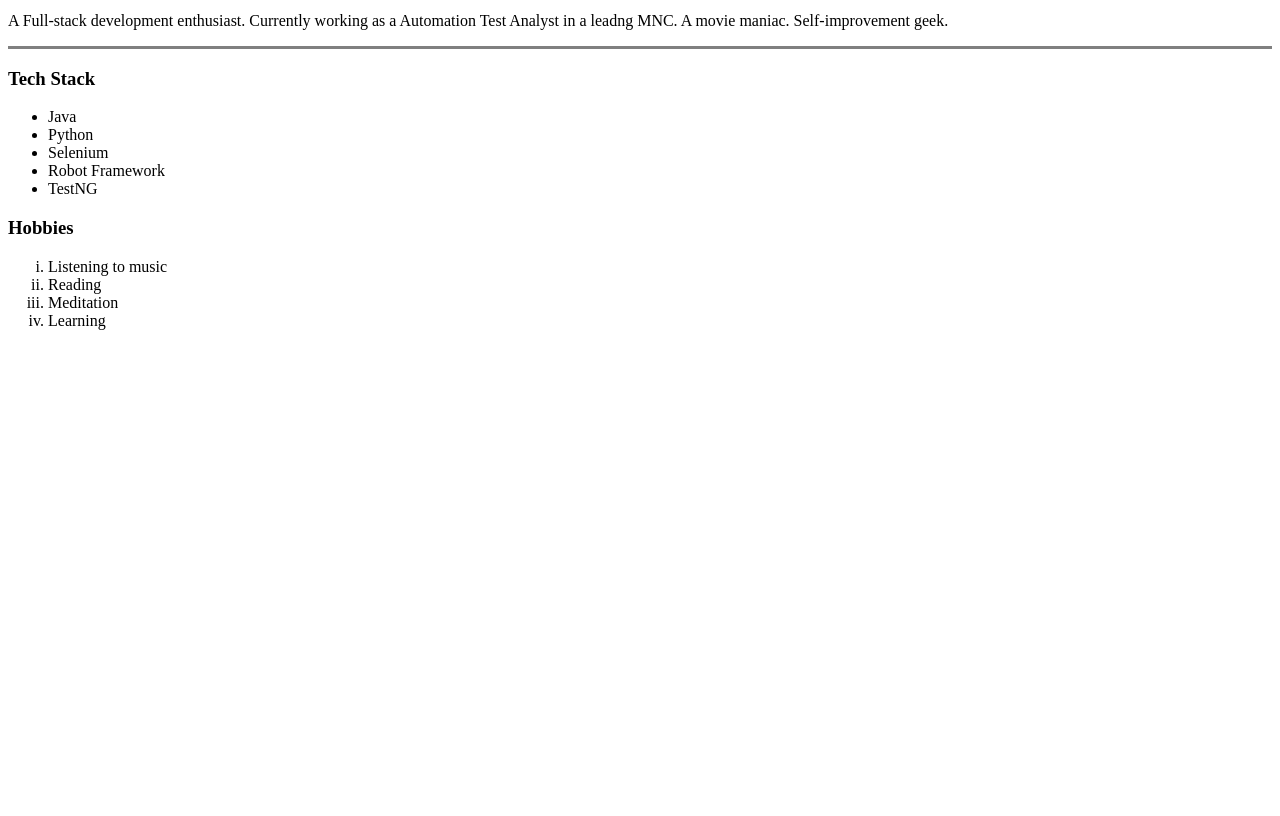
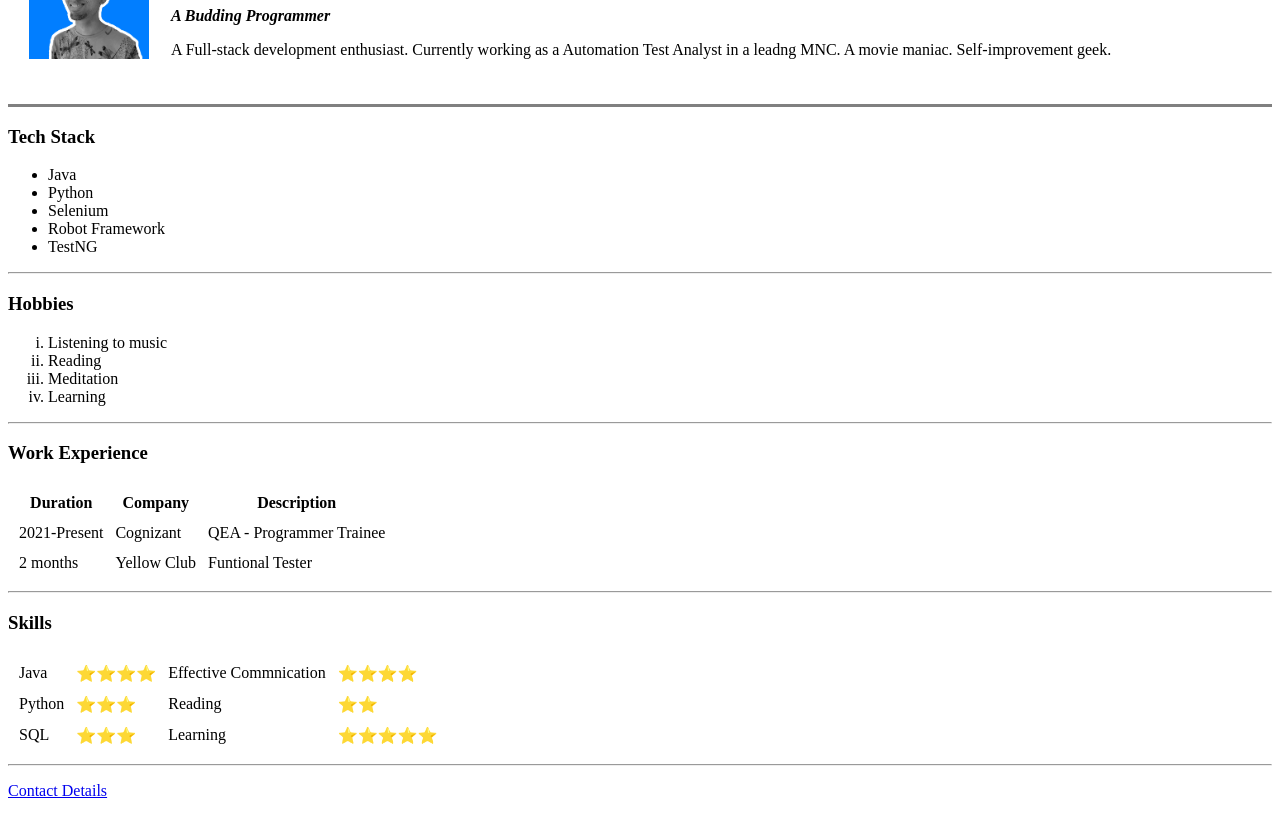
Before and after one commit to coolas-shaun/Personal-Website, a plain HTML site: page index.html in a window 1280 px wide. Shown: the part 102-918 px from the top of the page. Before the commit the page ends 800 px from the top, so only its background shows below. Drawn offline with Linux system fonts and the light colour scheme.

Commit message:
Basic Html done

```diff
--- a/index.html
+++ b/index.html
@@ -7,11 +7,17 @@
     <title>Shaun's Personal Site</title>
 </head>
 <body>
-    <h1>Shaun Shaju</h1>
-    <p><em> <strong> A Budding Programmer</strong></em></p>
-    <p>A Full-stack development enthusiast. Currently working as a Automation Test Analyst in a leadng MNC.
-        A movie maniac. Self-improvement geek.
-    </p>
+    <table cellspacing="20">
+        <tr>
+            <td><img src="/images/dp_withB&W-1-bg-blue+white-stroke.jpg" alt="" height="120" width="120"></td>
+            <td><h1>Shaun Shaju</h1>
+                <p><em> <strong> A Budding Programmer</strong></em></p>
+                <p>A Full-stack development enthusiast. Currently working as a Automation Test Analyst in a leadng MNC.
+                    A movie maniac. Self-improvement geek.
+                </p></td>
+        </tr>
+    </table>
+
     <hr size="3" noshade>
     <h3>Tech Stack</h3>
     <ul>
@@ -21,6 +27,7 @@
         <li>Robot Framework</li>
         <li>TestNG</li>
     </ul>
+    <hr>
     <h3>Hobbies</h3>
     <ol type="i">
         <li>Listening to music</li>
@@ -28,5 +35,53 @@
         <li>Meditation</li>
         <li>Learning</li>
     </ol>
+    <hr>
+    <h3>Work Experience</h3>
+    <table cellspacing="10">
+        <thead>
+            <th>Duration</th>
+            <th>Company</th>
+            <th>Description</th>
+        </thead>
+        <tbody>
+            <tr>
+                <td>2021-Present</td>
+                <td>Cognizant</td>
+                <td>QEA - Programmer Trainee</td>
+            </tr>
+            <tr>
+                <td>2 months</td>
+                <td>Yellow Club</td>
+                <td>Funtional Tester</td>
+            </tr>
+        </tbody>
+    </table>
+    <hr>
+    <h3>Skills</h3>
+    <table  cellspacing="10">
+        <tbody>
+            <tr>
+                <td>Java</td>
+                <td>⭐⭐⭐⭐</td>
+                <td>Effective Commnication</td>
+                <td>⭐⭐⭐⭐</td>
+            </tr>
+            <tr>
+                <td>Python</td>
+                <td>⭐⭐⭐</td>
+                <td>Reading</td>
+                <td>⭐⭐</td>
+            </tr>
+            <tr>
+                <td>SQL</td>
+                <td>⭐⭐⭐</td>
+                <td>Learning</td>
+                <td>⭐⭐⭐⭐⭐</td>
+            </tr>
+
+        </tbody>
+    </table>
+    <hr>
+    <p><a href="contactMe.html">Contact Details</a></p>
 </body>
 </html>
```
Also changed, not shown: contactMe.html (added, +31 -0 lines), images/dp_withB&W-1-bg-blue+white-stroke.jpg (added).
